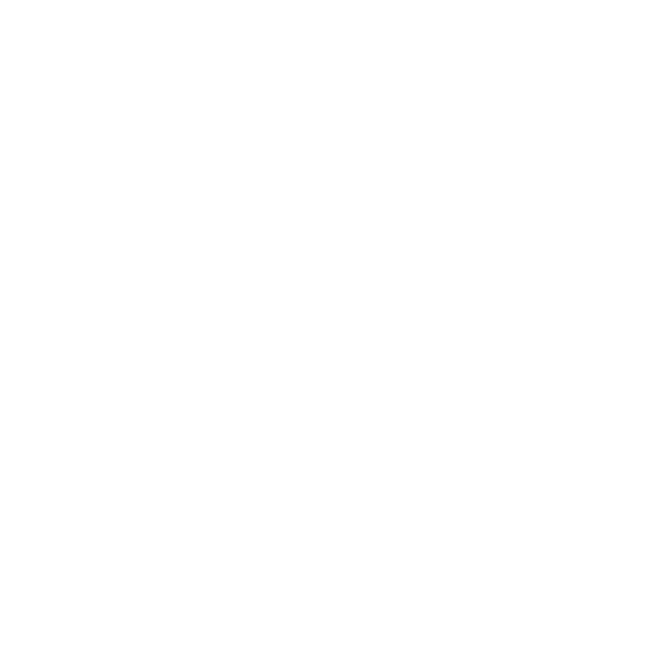
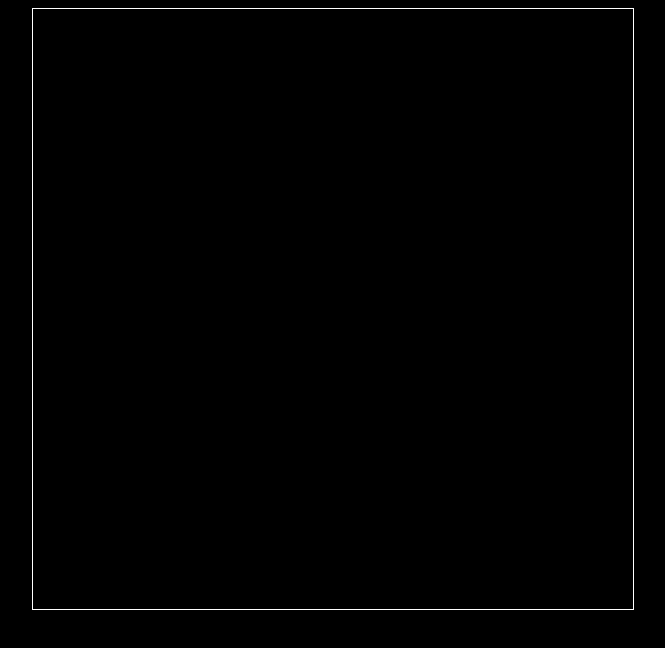
Before and after one commit to chykchas/Snake, a plain HTML site: page index.html in a window 1280 px wide. Shown: the whole page, without its empty margins (307-972 px from the left). Drawn offline with Linux system fonts and the light colour scheme.

Commit message:
create field

```diff
--- a/index.html
+++ b/index.html
@@ -4,11 +4,11 @@
     <meta charset="UTF-8">
     <meta http-equiv="X-UA-Compatible" content="IE=edge">
     <meta name="viewport" content="width=device-width, initial-scale=1.0">
-    <link rel="stylesheet" href="styles.css" >
+    <link rel="stylesheet" href="styles.css" />
     <title>Snake</title>
 
 </head>
 <body>
-
+    <canvas id="field" width="600px" height="600px"></canvas>
 </body>
 </html>
--- a/js.js
+++ b/js.js
@@ -0,0 +1 @@
+let field = document.getElementById("field");
--- a/styles.css
+++ b/styles.css
@@ -0,0 +1,10 @@
+body {
+  display: flex;
+  align-items: center;
+  justify-content: center;
+  background: black;
+}
+
+canvas {
+  border: 1px solid white;
+}
```
